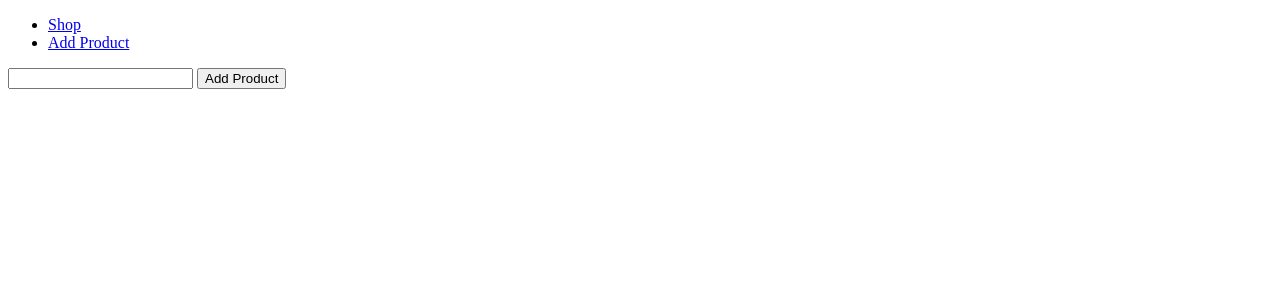
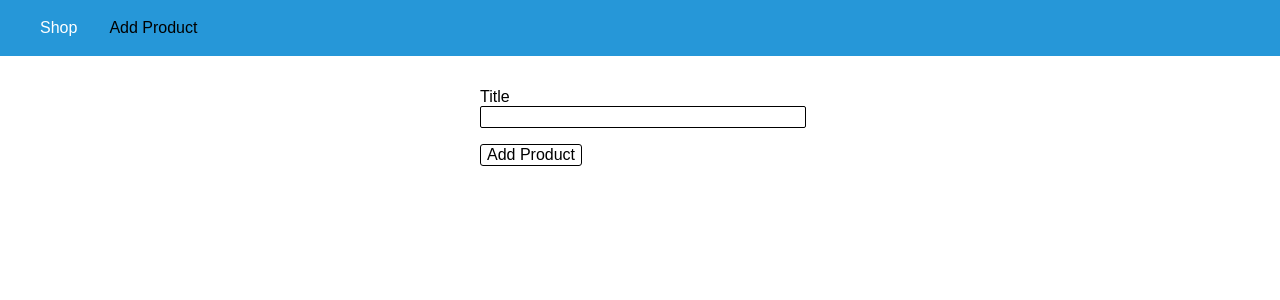
Before and after one commit to bug-end/node-playground, a Node server app: page /admin/add-product in a window 1280 px wide; the page is wider, and only the part inside the window is pictured. Shown: the top 300 px of that part. Run offline with Node 20, Linux system fonts and the light colour scheme.

Commit message:
adding simple styles (#3)
* adding util to get main application directory path

* adding simple styles

```diff
--- a/routes/admin.js
+++ b/routes/admin.js
@@ -1,9 +1,10 @@
 const express = require('express');
 const path = require('path');
+const rootDir = require('../utils/path');
 const router = express.Router();
 
 router.get('/add-product', (req, res, next) => {
-  res.sendFile(path.join(__dirname, '../', 'views', 'add-product.html'));
+  res.sendFile(path.join(rootDir, 'views', 'add-product.html'));
 });
 
 router.post('/add-product', (req, res, next) => {
--- a/routes/shop.js
+++ b/routes/shop.js
@@ -1,9 +1,10 @@
 const express = require('express');
 const path = require('path');
+const rootDir = require('../utils/path');
 const router = express.Router();
 
 router.get('/', (req, res, next) => {
-  res.sendFile(path.join(__dirname, '../', 'views', 'shop.html'));
+  res.sendFile(path.join(rootDir, 'views', 'shop.html'));
 });
 
 module.exports = router;
--- /dev/null
+++ b/utils/path.js
@@ -0,0 +1,3 @@
+const path = require('path');
+
+module.exports = path.dirname(require.main.filename);
--- a/views/add-product.html
+++ b/views/add-product.html
@@ -4,20 +4,107 @@
     <meta charset="UTF-8" />
     <meta name="viewport" content="width=device-width, initial-scale=1.0" />
     <title>Add Product</title>
+    <style>
+      body {
+        padding: 0;
+        margin: 0;
+        font-family: sans-serif;
+      }
+
+      main {
+        padding: 1rem;
+      }
+
+      .main-header {
+        width: 100%;
+        height: 3.5rem;
+        background-color: #2697d8;
+        padding: 0 1.5rem;
+      }
+
+      .main-header__nav {
+        height: 100%;
+        display: flex;
+        align-items: center;
+      }
+
+      .main-header__item-list {
+        list-style: none;
+        margin: 0;
+        padding: 0;
+        display: flex;
+      }
+
+      .main-header__item {
+        margin: 0 1rem;
+        padding: 0;
+      }
+
+      .main-header__item a {
+        text-decoration: none;
+        color: #ffffff;
+      }
+
+      .main-header__item a:hover,
+      .main-header__item a:active,
+      .main-header__item a.active {
+        color: #000000;
+      }
+
+      .product-form {
+        width: 20rem;
+        max-width: 90%;
+        margin: auto;
+      }
+
+      .form-control {
+        margin: 1rem 0;
+      }
+
+      .form-control label,
+      .form-control input {
+        display: block;
+        width: 100%;
+      }
+
+      .form-control input {
+        border: 1px solid #000000;
+        font: inherit;
+        border-radius: 2px;
+      }
+
+      button {
+        font: inherit;
+        border: 1px solid #000000;
+        background: #ffffff;
+        color: #000000;
+        border-radius: 3px;
+        cursor: pointer;
+      }
+
+      button:hover,
+      button:active {
+        background-color: #eeeeee;
+        color: #0e0e0e;
+      }
+    </style>
   </head>
   <body>
-    <header>
-      <nav>
-        <ul>
-          <li><a href="/">Shop</a></li>
-          <li><a href="/add-product">Add Product</a></li>
+    <header class="main-header">
+      <nav class="main-header__nav">
+        <ul class="main-header__item-list">
+          <li class="main-header__item"><a href="/">Shop</a></li>
+          <li class="main-header__item"><a href="/admin/add-product" class="active">Add Product</a></li>
         </ul>
       </nav>
     </header>
 
     <main>
-      <form action="/add-product" method="POST">
-        <input type="text" name="title" />
+      <form action="/admin/add-product" method="POST" class="product-form">
+        <div class="form-control">
+          <label for="title">Title</label>
+          <input type="text" name="title" id="title" />
+        </div>
         <button type="submit">Add Product</button>
       </form>
     </main>
```
Also changed, not shown: views/404.html (+58 -1 lines), views/shop.html (+52 -5 lines).
